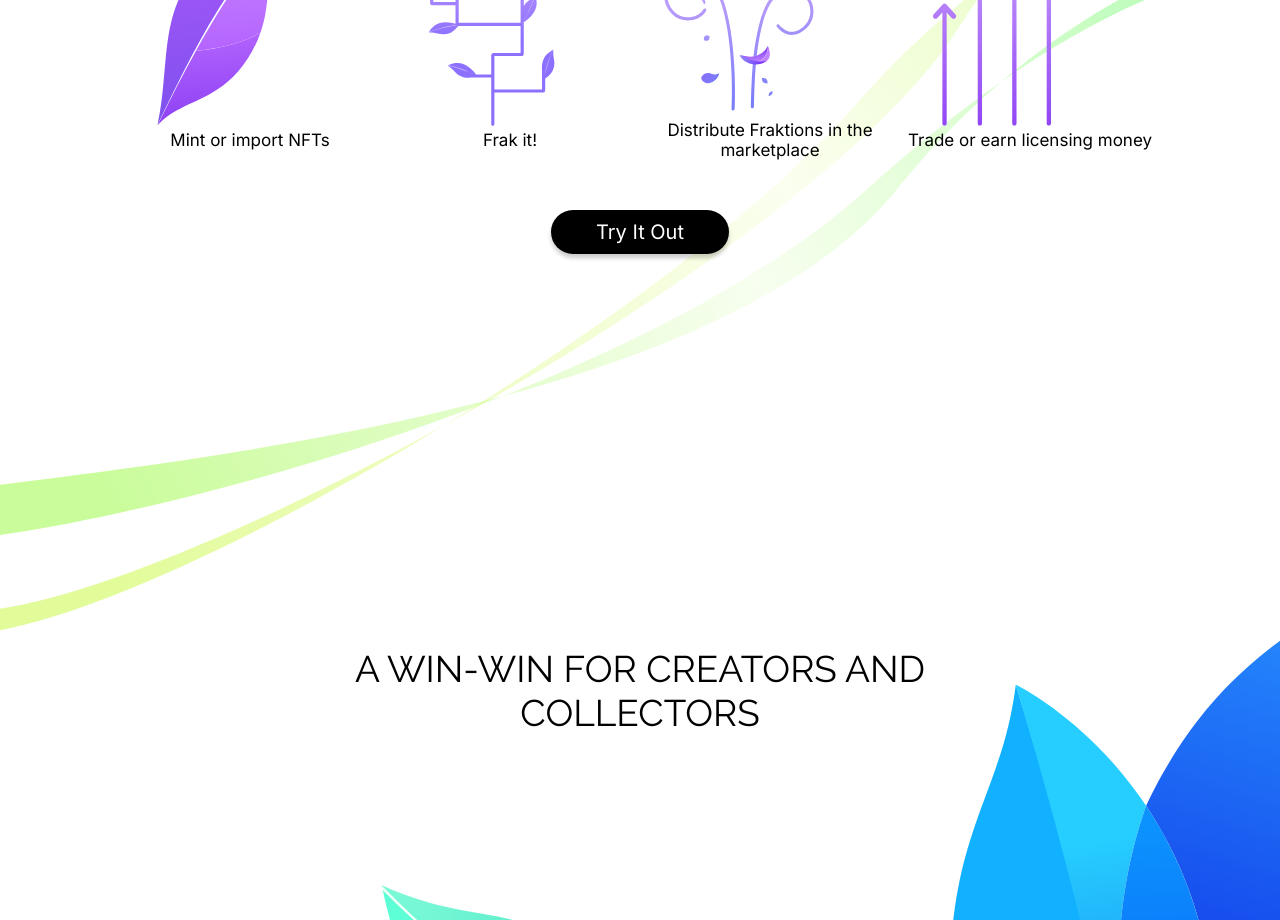
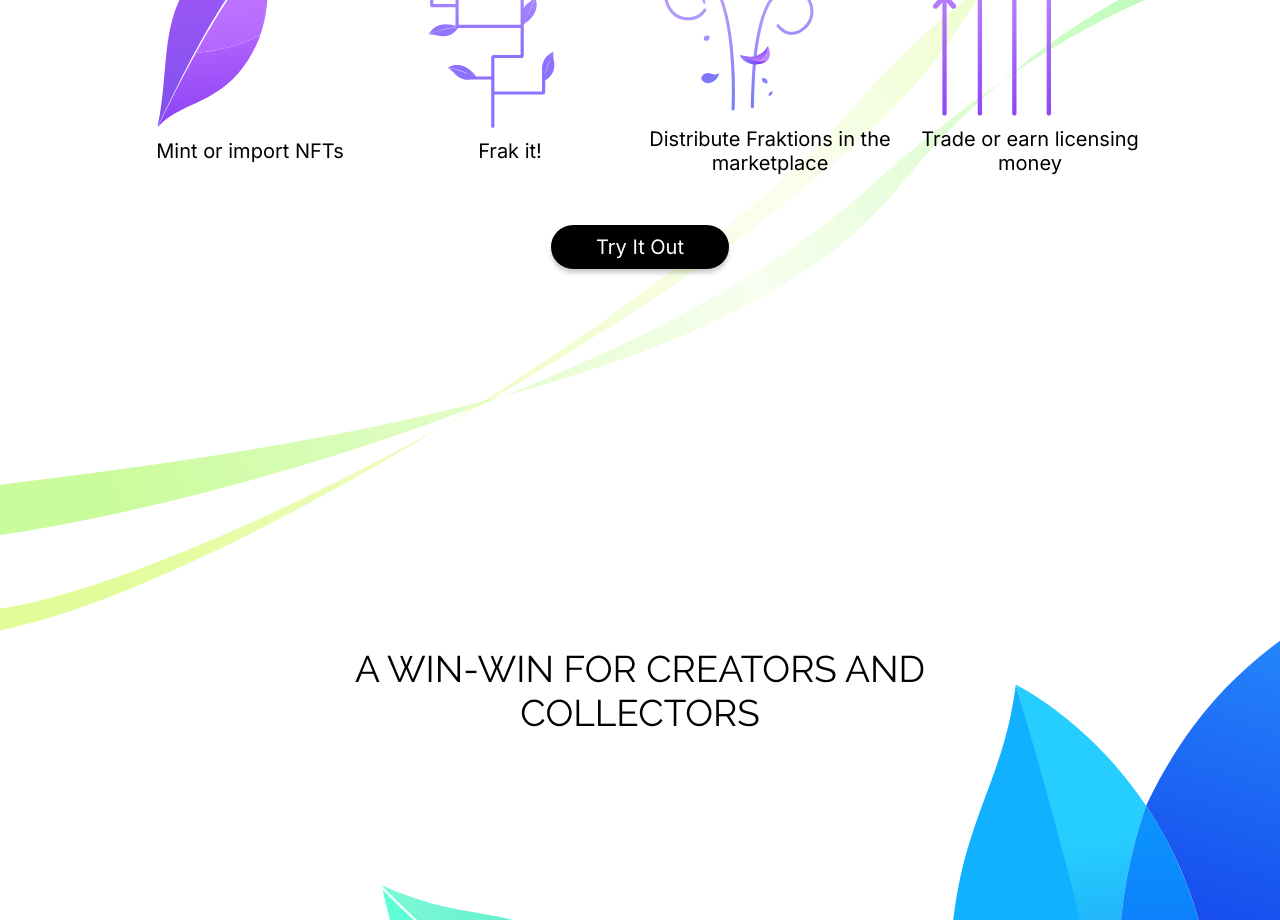
Before and after one commit to FraktalNFT/site, a Next.js app: page / in a window 1280 px wide. Shown: the part 2100-3020 px from the top of the page. Built offline with nearby package versions, Linux system fonts and the light colour scheme.

Commit message:
font adj in guide

```diff
--- a/styles/globals.css
+++ b/styles/globals.css
@@ -235,9 +235,10 @@ h1 {
   font-style: normal;
   font-weight: 400;
   color: #000000;
-  font-size: 17px;
+  font-size: 20px;
   text-align: center;
-  margin-bottom: 35px;
+  margin-top: 7px;
+  margin-bottom: 40px;
 }
 
 .guide-icons div{
@@ -245,7 +246,7 @@ h1 {
 }
 
 .guide-section button{
-  margin-top: 15px;
+  margin-top: 10px;
 }
 
 /* End Guide */
```
